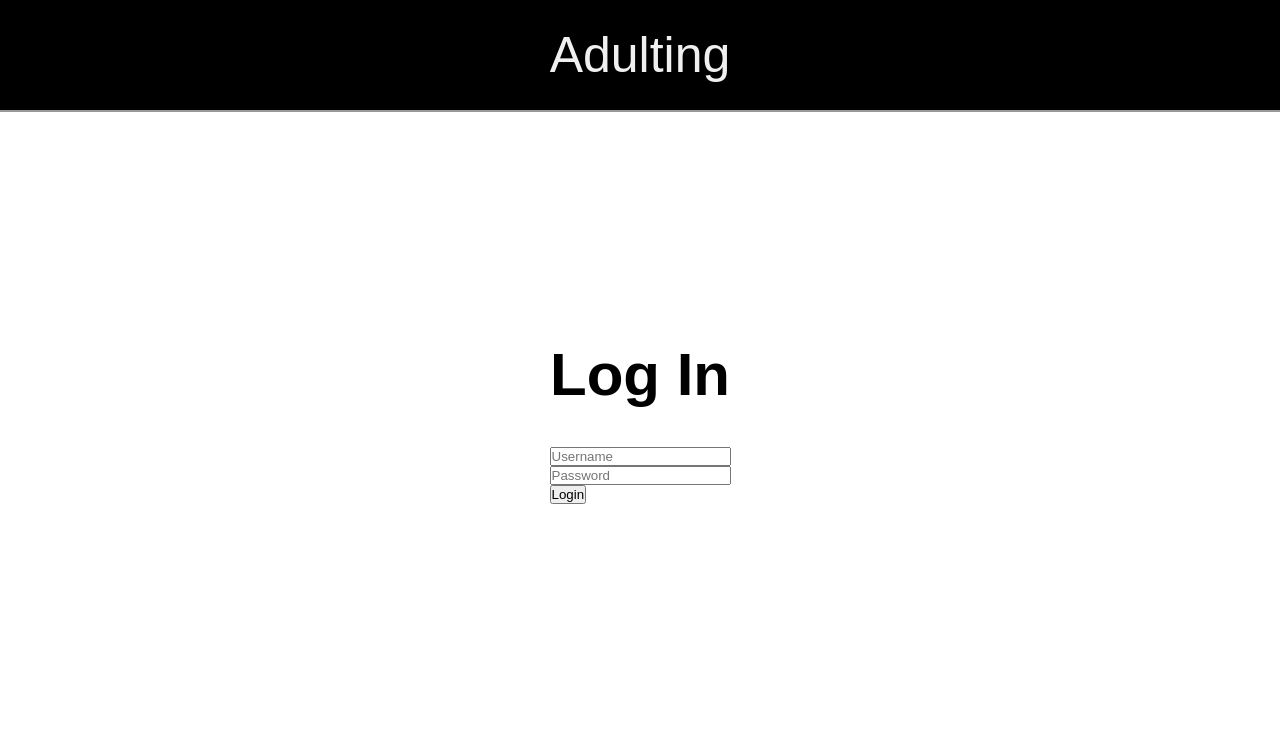
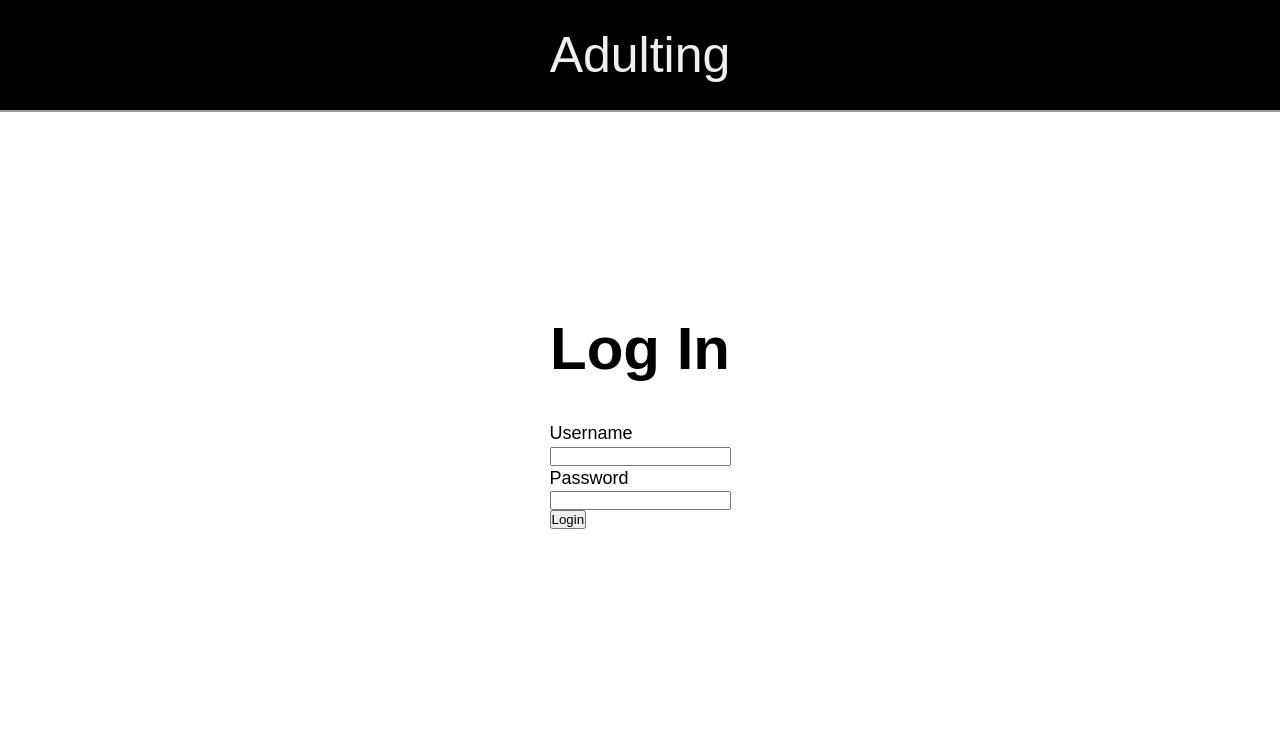
Before and after one commit to sraosha47/django-projects, a Django app: page /users/login in a window 1280 px wide. Shown: the top 731 px of the page. Run offline with Django 4.2, Linux system fonts and the light colour scheme.

Commit message:
added the class message to the div containing the message. Removed placeholders for inputs and added labels

```diff
--- a/adulting/users/templates/users/login.html
+++ b/adulting/users/templates/users/login.html
@@ -4,16 +4,19 @@
 
 {% block content %}
 {% include "users/login_banner.html" %}
+
     <h1>Log In</h1>
 
     {% if message %}
-        <div>{{ message }}</div>
+        <div class="message">{{ message }}</div>
     {% endif %}
 
     <form action="{% url 'users:login' %}" method="post">
         {% csrf_token %}
-        <input type="text" name="username" placeholder="Username">
-        <input type="password" name="password" placeholder="Password">
+        <label for="username">Username</label>
+        <input type="text" name="username">
+        <label for="password">Password</label>
+        <input type="password" name="password">
         <input type="submit" value="Login">
     </form>
 {% endblock %}
```
